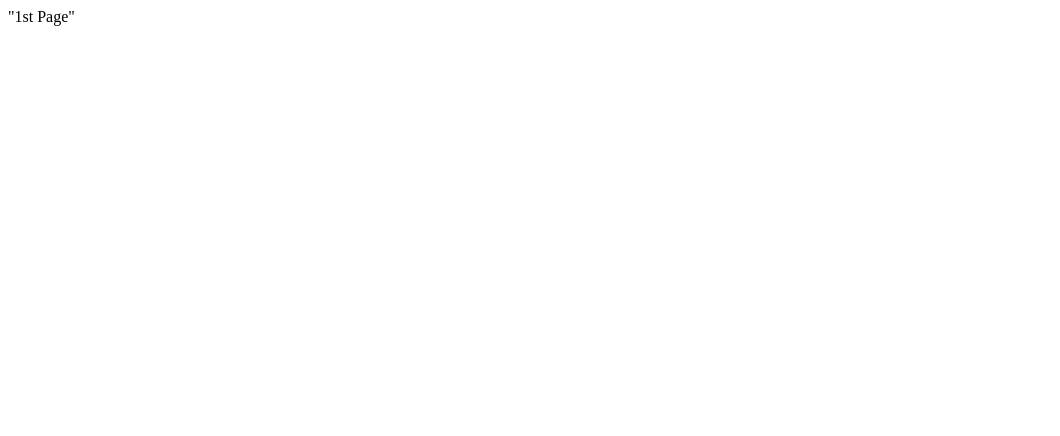
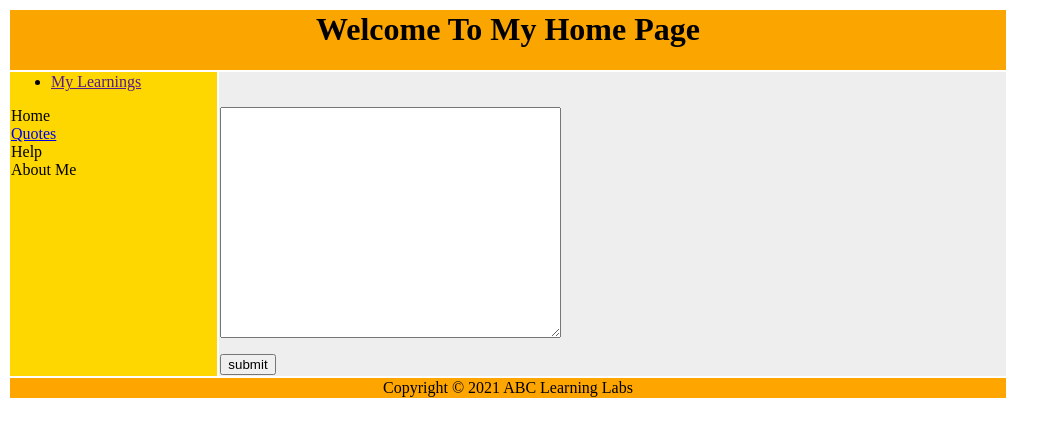
Before and after one commit to jyotiprakash-nayak/jyotiprakash-nayak.github.io, a plain HTML site: page index.html in a window 1280 px wide. Shown: the whole page, without its empty margins (0-1060 px from the left). Drawn offline with Linux system fonts and the light colour scheme.

Commit message:
Initial page

```diff
--- a/index.html
+++ b/index.html
@@ -1 +1,55 @@
-"1st Page"
+<html>
+<head>
+<meta http-equiv="content-type" content="text/html;charset=UTF-8" />
+<script>
+function validate_textarea(){
+var x=document.getElementById("commtextarea").value;
+// var x=document.tarea.value;
+
+if (x == null || x == '' || x.indexOf('\n') > 0)
+{
+   alert ("Please enter something in the box ???");
+}
+}
+</script>
+</head>
+
+<body>
+<form name="myforms" action="oriya_program.php" onsubmit="validate_textarea();" method="post">
+<table width="1000" border="0">
+<tr>
+<td colspan="2" style="background-color:#FBA500;">
+<h1 style="text-align:center">Welcome To My Home Page</h1>
+<!--<h1><marquee behavior="alternate">Destiny</marquee></h1>>-->
+</td>
+</tr>
+
+<tr valign="top">
+<td style="background-color:#FED700;width:100px;text-align:top;">
+<ul>
+<li><a href="">My Learnings</a></li>
+</ul>
+Home<br />
+<a href="../.../allfiles/quotes.html">Quotes</a> <br />
+Help<br />
+About Me
+</td>
+<td style="background-color:#EEEEEE;height:200px;width:400px;text-align:top;">
+ <br />
+
+<p><textarea id="commtextarea" name="tarea" ROWS=15 COLS=40> </textarea>  </p>
+<p><input type="submit" name="submit1" title="Feedback" value="submit" /> </p>
+</td>
+</tr>
+
+<tr>
+<td colspan="2" style="background-color:#FFA500;text-align:center;">
+Copyright © 2021 ABC Learning Labs</td>
+</tr>
+</table>
+
+
+
+</form>
+</body>
+</html>
```
